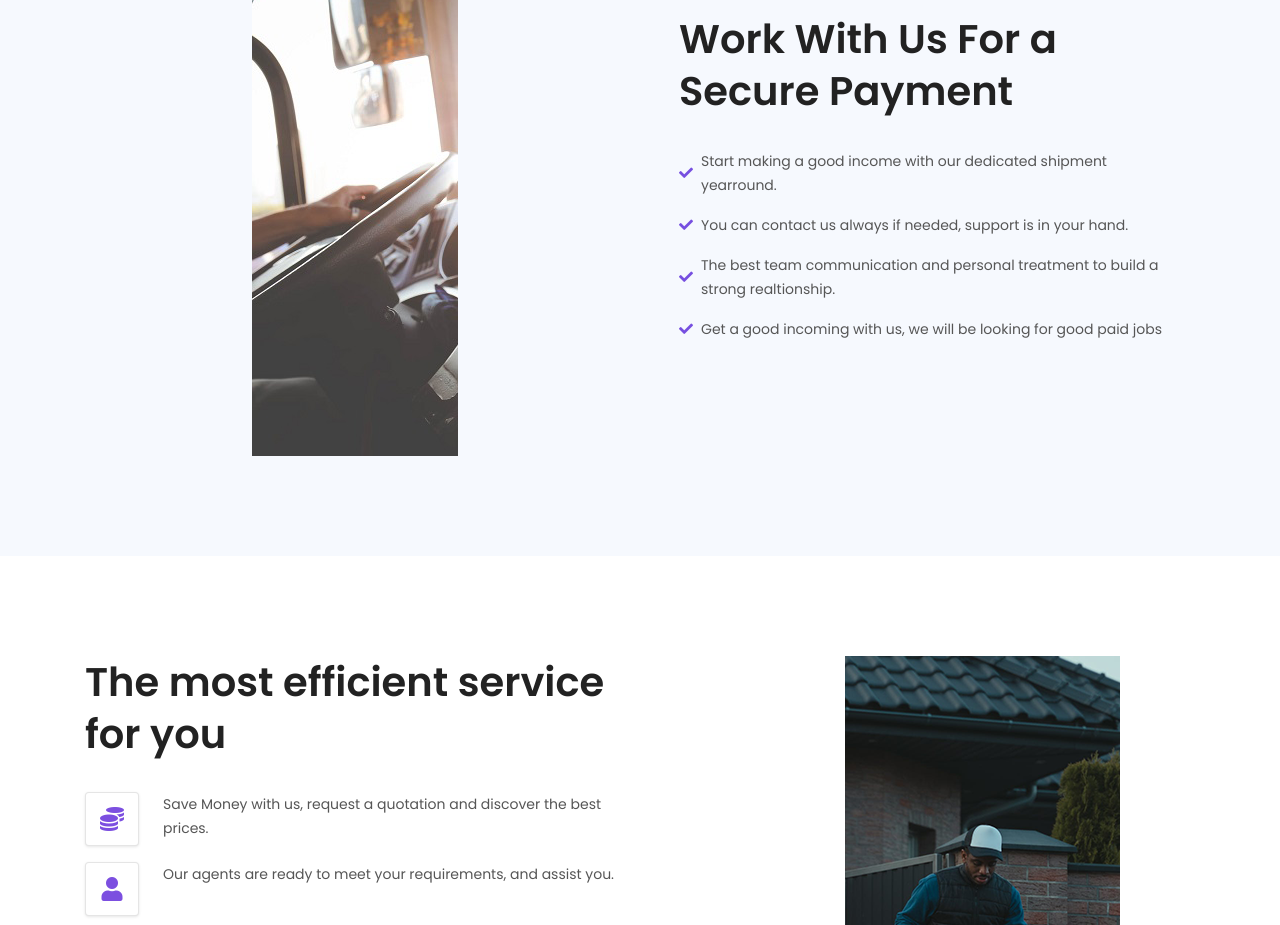
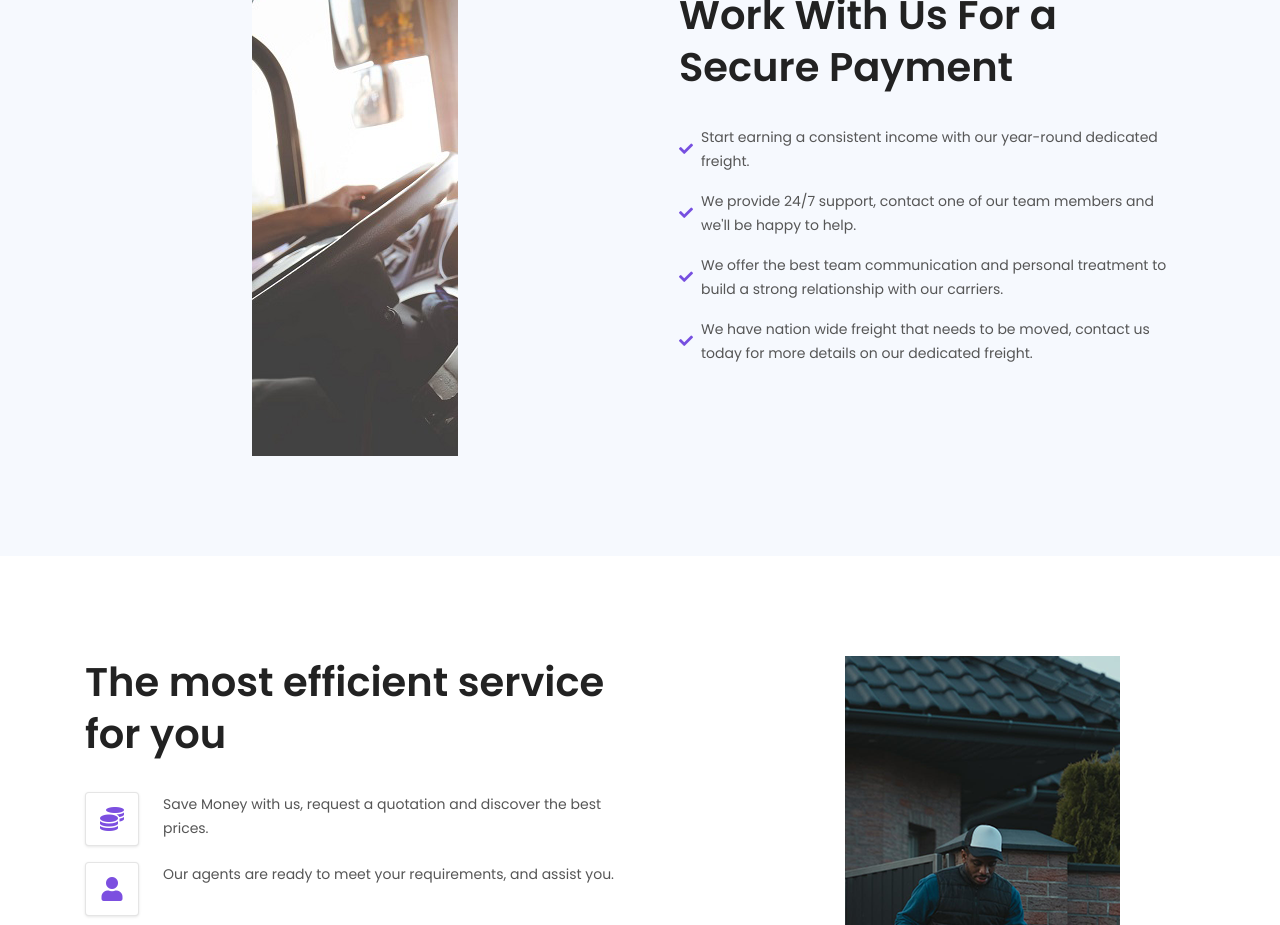
Before and after one commit to ninjacoolhang3r/astrologistics.com, a Next.js app: page / in a window 1280 px wide. Shown: the part 2100-3025 px from the top of the page. Built offline with nearby package versions, Linux system fonts and the light colour scheme.

Commit message:
Update DiscoverTwo.js

```diff
--- a/components/DiscoverSection/DiscoverTwo.js
+++ b/components/DiscoverSection/DiscoverTwo.js
@@ -13,22 +13,22 @@ class DiscoverSection extends Component {
                 {
                     "id": 1,
                     "iconClass": "fas fa-check",
-                    "text": "Start making a good income with our dedicated shipment yearround."
+                    "text": "Start earning a consistent income with our year-round dedicated freight."
                 },
                 {
                     "id": 2,
                     "iconClass": "fas fa-check",
-                    "text": "You can contact us always if needed, support is in your hand."
+                    "text": "We provide 24/7 support, contact one of our team members and we'll be happy to help."
                 },
                 {
                     "id": 3,
                     "iconClass": "fas fa-check",
-                    "text": "The best team communication and personal treatment to build a strong realtionship."
+                    "text": "We offer the best team communication and personal treatment to build a strong relationship with our carriers."
                 },
                 {
                     "id": 4,
                     "iconClass": "fas fa-check",
-                    "text": "Get a good incoming with us, we will be looking for good paid jobs"
+                    "text": "We have nation wide freight that needs to be moved, contact us today for more details on our dedicated freight."
                 }
             ]
         })
```
